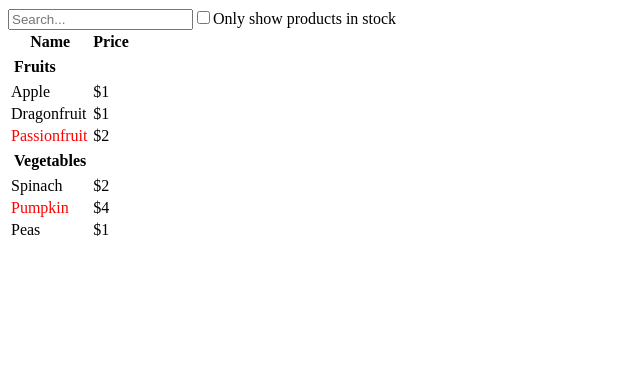
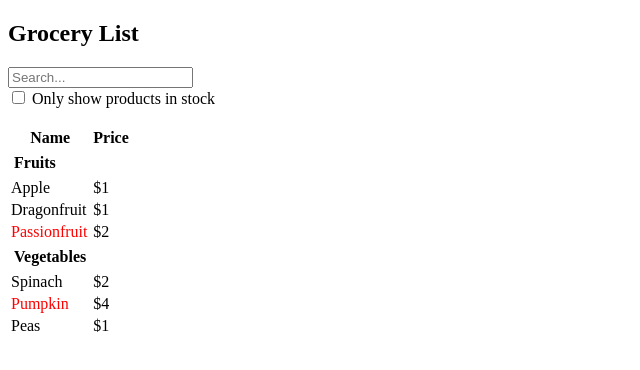
Before and after one commit to cjjasik/grocery-list, a React (Create React App) app: page / in a window 1280 px wide. Shown: the top 370 px of the page, without its empty margins (0-640 px from the left). Built offline with nearby package versions, Linux system fonts and the light colour scheme.

Commit message:
use State implement. fully functioning app

```diff
--- a/src/components/Filter.js
+++ b/src/components/Filter.js
@@ -1,12 +1,30 @@
-import SearchBar from "./SearchBar"
-import ProductTable from "./ProductTable"
+import { useState } from "react";
+
+import SearchBar from "./SearchBar";
+import ProductTable from "./ProductTable";
 
 
 export default function Filter() {
+    const [filterText, setFilterText] = useState('');
+    const [inStockOnly, setInStockOnly] = useState(false);
+
     return (
-        <>
-            <SearchBar />
-            <ProductTable />
-        </>
+        <div>
+            <h2>Grocery List</h2>
+
+            <SearchBar
+                filterText={filterText}
+                inStockOnly={inStockOnly}
+                onFilterTextChange={setFilterText}
+                onInStockOnlyChange={setInStockOnly}
+            />
+
+            <br></br>
+
+            <ProductTable
+                filterText={filterText}
+                inStockOnly={inStockOnly}
+            />
+        </div>
     )
 }
--- a/src/components/ProductTable.js
+++ b/src/components/ProductTable.js
@@ -2,11 +2,14 @@ import { groceries } from "../Groceries";
 import ProductCategoryRow from "./ProductCategoryRow";
 import ProductRow from "./ProductRow";
 
-export default function ProductTable() {
+export default function ProductTable({filterText, inStockOnly}) {
     const rows = [];
     let lastCategory = null;
 
     groceries.forEach((grocery) => {
+        if (inStockOnly && !grocery.stocked) {
+            return null;
+        }
         if (grocery.category !== lastCategory) {
             rows.push(
                 <ProductCategoryRow
--- a/src/components/SearchBar.js
+++ b/src/components/SearchBar.js
@@ -1,9 +1,29 @@
-export default function SearchBar() {
+export default function SearchBar({filterText, inStockOnly, onFilterTextChange, onInStockOnlyChange}) {
     return (
         <>
-            <input type="search" placeholder="Search..." />
-            <input type="checkbox" id="in-stock" />
-            <label for="in-stock">Only show products in stock</label>
+
+        <form>
+            <input
+                type="search"
+                value={filterText}
+                placeholder="Search..."
+                onChange={(e) => onFilterTextChange(e.target.value)}
+            />
+
+            <br></br>
+
+            <label>
+                <input
+                    type="checkbox"
+                    checked={inStockOnly}
+                    id="in-stock"
+                    onChange={(e) => onInStockOnlyChange(e.target.checked)}
+                />
+                {' '}
+                Only show products in stock
+            </label>
+        </form>
+
         </>
     )
 }
```
